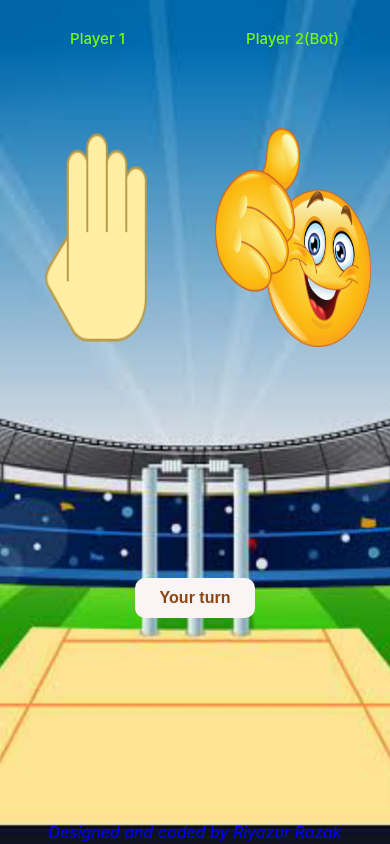
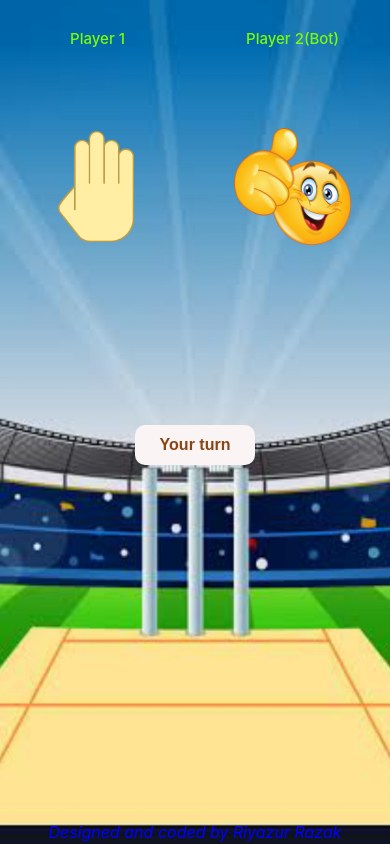
Before and after one commit to RiyazurRazak/game-HandCricket, a plain HTML site: page index.html in a window 390 px wide. Both pictures are taken after a click on the button "Bat". Drawn offline with nearby package versions, Linux system fonts and the light colour scheme.

Commit message:
Update styles.css

```diff
--- a/styles.css
+++ b/styles.css
@@ -93,8 +93,8 @@ em{
         margin: 0;
     }
     #game img{
-             max-height : 50%;
-             width: 80%;
+             height :auto;
+             width: 60%;
     }
     h1 {
         font-size: 15px;
```
